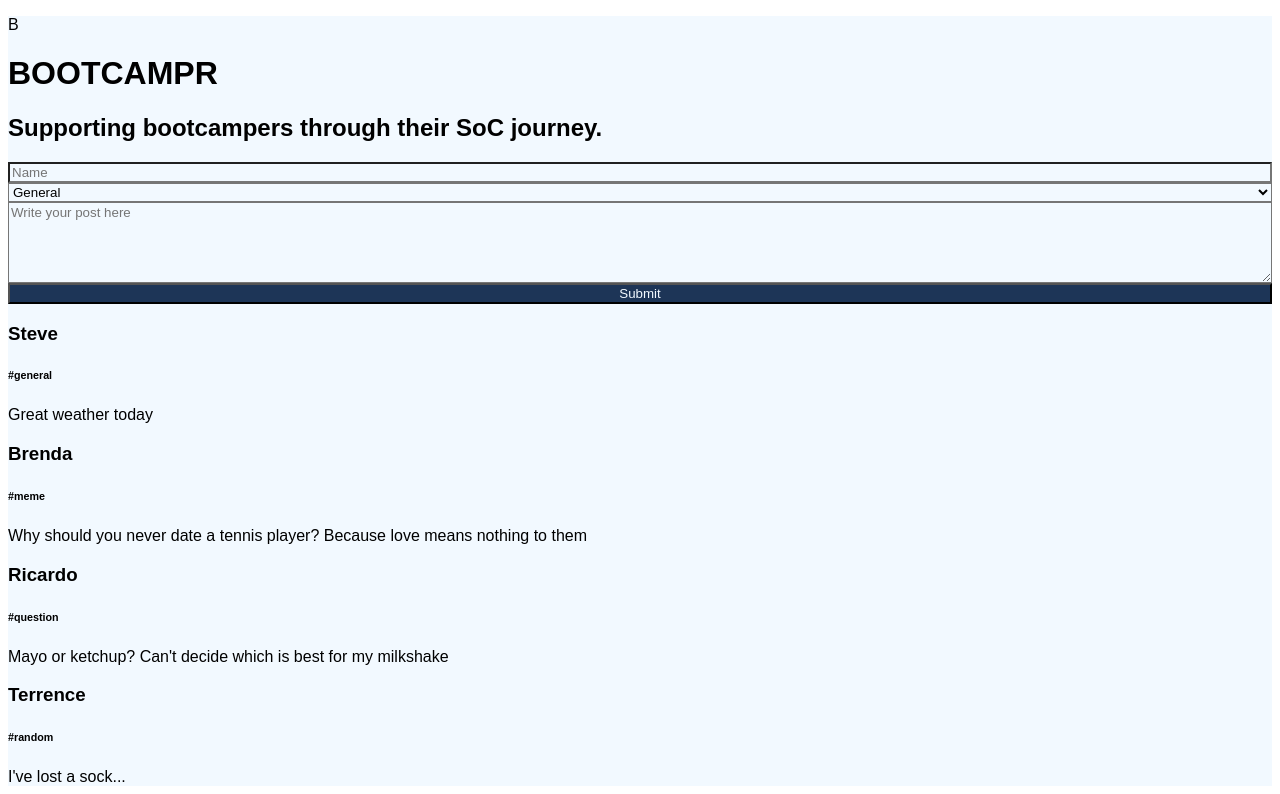
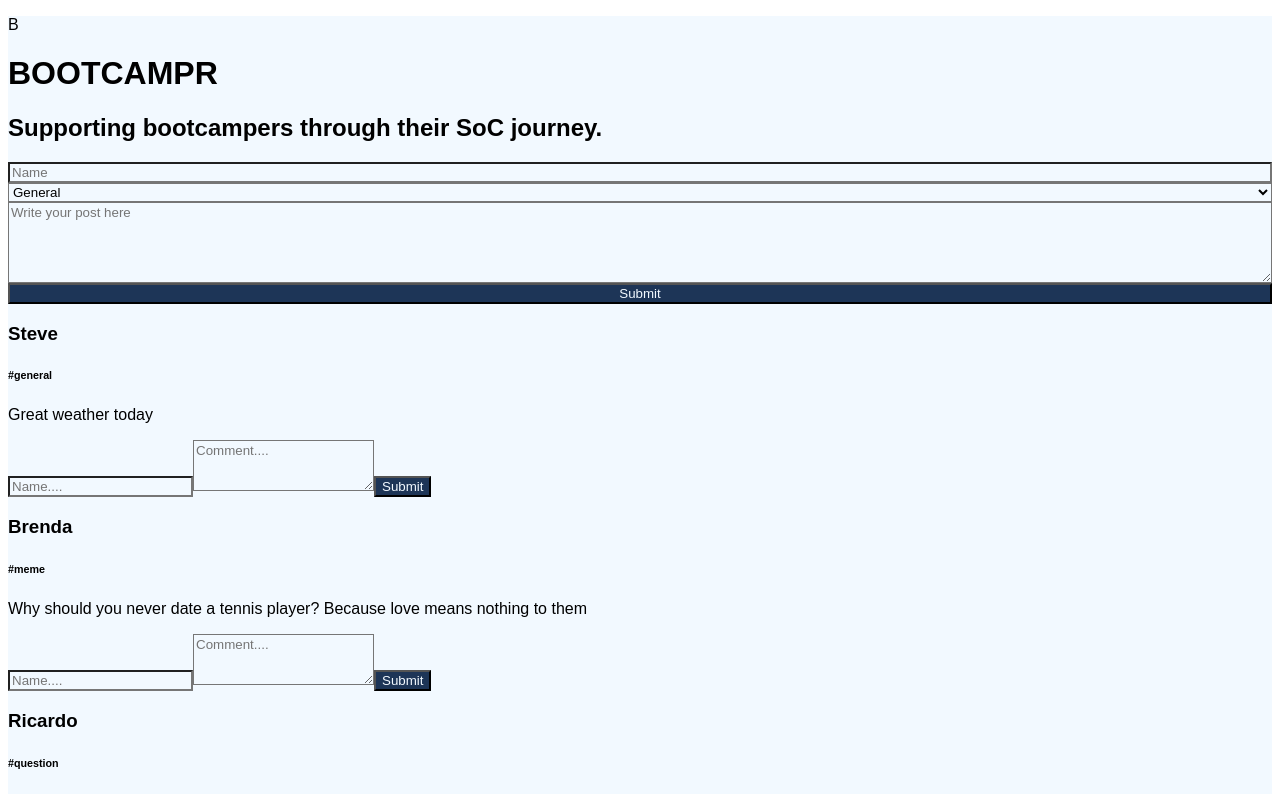
Before and after one commit to bvhadra/BootCampr, a React (Create React App) app in the folder bootcampr/: page / in a window 1280 px wide. Shown: the top 794 px of the page. Built offline with nearby package versions, Linux system fonts and the light colour scheme.

Commit message:
Comments added

```diff
--- a/bootcampr/src/components/Comment/Comment.js
+++ b/bootcampr/src/components/Comment/Comment.js
@@ -1,12 +1,11 @@
 import React from 'react'
 import './Comment.css'
-import CommentForm from '../CommentForm/CommentForm';
 
-function Comment() {
+function Comment({commentName, commentPost}) {
   return (
     <div className="Comment">
-    <CommentForm />
-
+    <p>{commentName}</p>
+    <p>{commentPost}</p>
     </div>
   )
 }
--- a/bootcampr/src/components/CommentForm/CommentForm.js
+++ b/bootcampr/src/components/CommentForm/CommentForm.js
@@ -1,12 +1,19 @@
 import React, { useState } from 'react'
 import './CommentForm.css'
 
-function CommentForm() {
+function CommentForm({handleNewComment}) {
+  const [commentName, setCommentName] = useState('')
+  const [commentPost, setCommentPost] = useState('')
+
+function handleCommentSubmit(){
+  handleNewComment(commentName, commentPost)
+}
+
   return (
     <div className='CommentForm'>
-    <input type="text" name="commentName" id="commentName" placeholder="Name...."></input>
-    <textarea type="text" name="comment" id="commentarea" rows="3" placeholder="Comment...."></textarea>
-    <button>Submit</button>
+    <input type="text" name="commentName" placeholder="Name...." value={commentName} onChange={(e) => setCommentName(e.target.value)}></input>
+    <textarea type="text" name="comment" rows="3" placeholder="Comment...." value={commentPost} onChange={(e) => setCommentPost(e.target.value)}></textarea>
+    <button onClick={handleCommentSubmit}>Submit</button>
 
     </div>
   )
--- a/bootcampr/src/components/NewPost/NewPost.js
+++ b/bootcampr/src/components/NewPost/NewPost.js
@@ -1,13 +1,32 @@
 import React, { useState } from "react";
 import "./NewPost.css";
+import CommentForm from "../CommentForm/CommentForm";
+import dummyComments from "../data/dummyComments";
+import Comment from "../Comment/Comment";
 
 // props needed from app to show name, category and post from InputForm.
 function NewPost({ name, category, post }) {
+
+const [comments, setComments] = useState(dummyComments)
+
+  const handleNewComment = (commentName, commentPost) => {
+    const newComment = {
+      id: Math.random().toString(36),
+      commentName: commentName,
+      commentPost: commentPost,
+    };
+    setComments([...comments, newComment]);
+  };
+
   return (
     <div className="NewPost">
       <h3>{name}</h3>
       <h6>{category}</h6>
       <p>{post}</p>
+      {comments.map((e)=> (
+        <Comment commentName={e.commentName} commentPost={e.commentPost}/>
+      ))}
+      <CommentForm handleNewComment={handleNewComment}/>
     </div>
   );
 }
```
